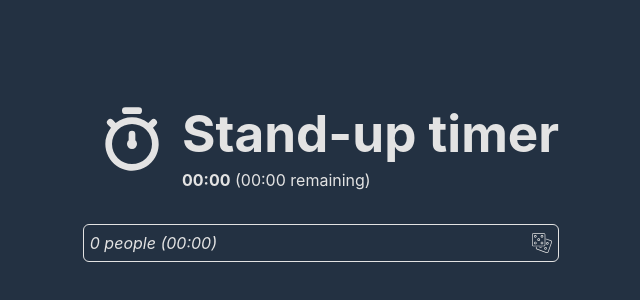
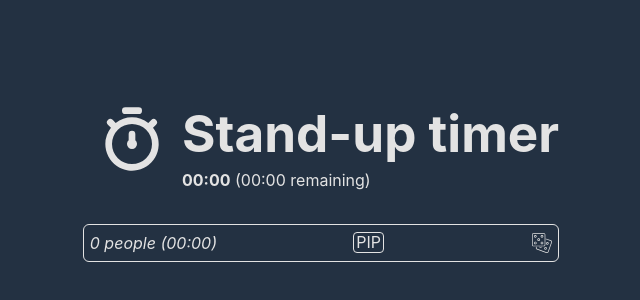
Before and after one commit to Xayton/standup-timer, a Vue app: page / in a window 1280 px wide. Shown: the part 212-512 px from the top of the page, without its empty margins (319-959 px from the left). Built offline with nearby package versions, Linux system fonts and the light colour scheme.

Commit message:
Add PIP (picture-in-picture) document mode

```diff
--- a/src/App.vue
+++ b/src/App.vue
@@ -46,6 +46,48 @@ function deleteLine(index: number) {
   timers.value.splice(index, 1);
 }
 
+const pipMode = ref(false);
+
+async function openDocumentPip() {
+  if (!('documentPictureInPicture' in window)) return;
+  if (pipMode.value) return;
+
+  const timer = document.querySelector("#pip");
+  const lines = document.querySelector("#lines");
+  if (!timer || !lines) return;
+
+  const pipOptions = {
+    height: lines.clientHeight + 115,
+    width: 320
+  }
+
+  // @ts-ignore: this is because the documentPictureInPicture is experimental.
+  const pipWindow = await window.documentPictureInPicture.requestWindow(pipOptions);
+
+  pipMode.value = true;
+
+  // Copy style sheets over from the initial document.
+  [...document.styleSheets].forEach((styleSheet) => {
+    const cssRules = [...styleSheet.cssRules].map((rule) => rule.cssText).join('');
+    const style = document.createElement('style');
+
+    style.textContent = cssRules;
+    pipWindow.document.head.appendChild(style);
+  });
+
+  // Move the player to the Picture-in-Picture window.
+  pipWindow.document.body.append(timer);
+
+  // Move the player back when the Picture-in-Picture window closes.
+  pipWindow.addEventListener("pagehide", () => {
+    const pipContainer = document.querySelector("#pip-container");
+    const timer = pipWindow.document.querySelector("#pip");
+
+    pipContainer?.append(timer);
+    pipMode.value = false;
+  });
+}
+
 </script>
 
 <template>
@@ -53,15 +95,25 @@ function deleteLine(index: number) {
     <img src="/timer.svg" class="logo" alt="Timer"/>
     <div>
       <h1>{{ standupName }}</h1>
-      <span><b>{{ secToTime(totalTime) }}</b> ({{secToTime(remaining)}} remaining)</span>
+      <span><b>{{ secToTime(totalTime) }}</b> ({{ secToTime(remaining) }} remaining)</span>
     </div>
   </div>
 
-  <TimerLine v-for="(t, index) in timers"
-             :name="t.name" :seconds="t.seconds" :max="t.max" :active="index === activeTimerIndex"
-             @toggle="toggle(index)" @delete="deleteLine(index)" />
+  <div id="lines">
+    <TimerLine v-for="(t, index) in timers"
+               :name="t.name" :seconds="t.seconds" :max="t.max" :active="index === activeTimerIndex"
+               @toggle="toggle(index)" @delete="deleteLine(index)"/>
+  </div>
+  <Footer :total-users="timers.length" :total-time="totalTimerTime" @randomize="randomize"
+          @pip="openDocumentPip"></Footer>
 
-  <Footer :total-users="timers.length" :total-time="totalTimerTime" @randomize="randomize"></Footer>
+  <div id="pip-container">
+    <div id="pip" v-show="pipMode">
+      <TimerLine v-for="(t, index) in timers"
+                 :name="t.name" :seconds="t.seconds" :max="t.max" :active="index === activeTimerIndex"
+                 @toggle="toggle(index)" @delete="deleteLine(index)"/>
+    </div>
+  </div>
 </template>
 
 <style scoped>
@@ -79,4 +131,10 @@ function deleteLine(index: number) {
   height: 5em;
   padding: 0.6em;
 }
+
+#pip {
+  margin: 0 auto;
+  padding: 1rem 2rem;
+  width: 100%;
+}
 </style>
--- a/src/components/Footer.vue
+++ b/src/components/Footer.vue
@@ -2,12 +2,17 @@
 import {secToTime} from "../composables/secToTime.ts";
 
 defineProps<{ totalUsers: number; totalTime: number }>();
-defineEmits(['randomize']);
+defineEmits(['randomize', 'pip']);
+
+function supportsPip(): boolean {
+  return 'documentPictureInPicture' in window;
+}
 </script>
 
 <template>
   <div class="footer">
-    <i>{{ totalUsers }} {{ totalUsers === 1 ? 'person' : 'people'}} ({{ secToTime(totalTime) }})</i>
+    <i>{{ totalUsers }} {{ totalUsers === 1 ? 'person' : 'people' }} ({{ secToTime(totalTime) }})</i>
+    <span class="pip" v-if="supportsPip" @click="$emit('pip')">PIP</span>
     <img src="/dices.svg" class="icon" alt="Randomize order" @click="$emit('randomize')"/>
   </div>
 </template>
@@ -31,4 +36,14 @@ defineEmits(['randomize']);
   margin-left: 12px;
 }
 
+.pip {
+  border: var(--color4) 1px solid;
+  border-radius: 4px;
+
+  cursor: pointer;
+
+  line-height: 0.95rem;
+  padding: 2px;
+}
+
 </style>
```
